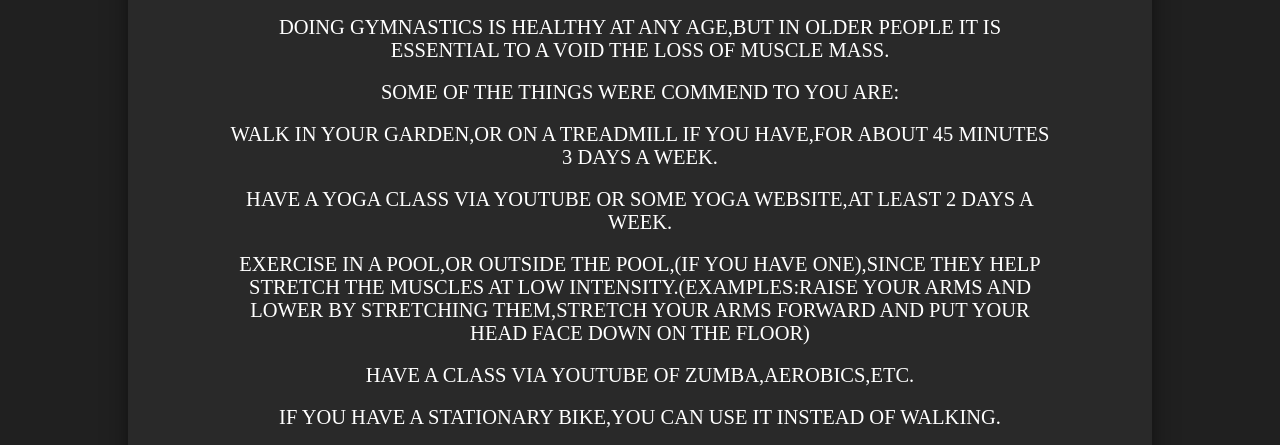
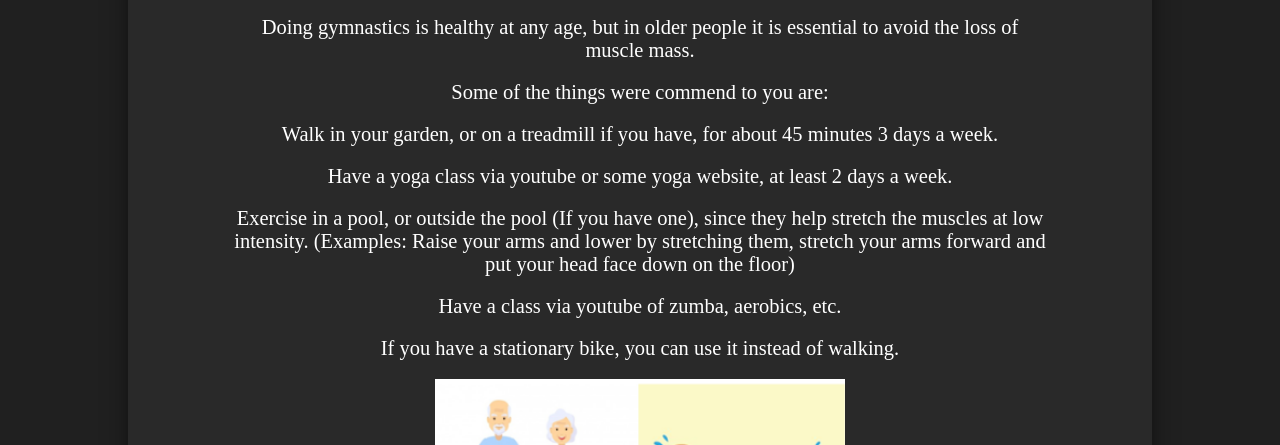
Before and after one commit to SvenQuiring/magazineProj, a plain HTML site: page eldersgym.html in a window 1280 px wide. Shown: the part 335-780 px from the top of the page. Drawn offline with Linux system fonts and the light colour scheme.

Commit message:
arreglando lo del tomy

```diff
--- a/eldersgym.html
+++ b/eldersgym.html
@@ -30,13 +30,13 @@
                             <hr>
                             <h1 id="Titulo">GRANDPARENTS GYM:</h1>
                             <br>
-                            <p id="Parrafo2">DOING GYMNASTICS IS HEALTHY AT ANY AGE,BUT IN OLDER PEOPLE IT IS ESSENTIAL TO A VOID THE LOSS OF MUSCLE MASS.</p><br>
-                            <p id="Parrafo2">SOME OF THE THINGS WERE COMMEND TO YOU ARE:</p><br>
-                            <p id="Parrafo2">WALK IN YOUR GARDEN,OR ON A TREADMILL IF YOU HAVE,FOR ABOUT 45 MINUTES 3 DAYS A WEEK.</p><br>
-                            <p id="Parrafo2">HAVE A YOGA CLASS VIA YOUTUBE OR SOME YOGA WEBSITE,AT LEAST 2 DAYS A WEEK.</p><br>
-                            <p id="Parrafo2">EXERCISE IN A POOL,OR OUTSIDE THE POOL,(IF YOU HAVE ONE),SINCE THEY HELP STRETCH THE MUSCLES AT LOW INTENSITY.(EXAMPLES:RAISE YOUR ARMS AND LOWER BY STRETCHING THEM,STRETCH YOUR ARMS FORWARD AND PUT YOUR HEAD FACE DOWN ON THE FLOOR)</p><br>
-                            <p id="Parrafo2">HAVE A CLASS VIA YOUTUBE OF ZUMBA,AEROBICS,ETC.</p><br>
-                            <p id="Parrafo2">IF YOU HAVE A STATIONARY BIKE,YOU CAN USE IT INSTEAD OF WALKING.</p><br>
+                            <p id="Parrafo2">Doing gymnastics is healthy at any age, but in older people it is essential to avoid the loss of muscle mass.</p><br>
+                            <p id="Parrafo2">Some of the things were commend to you are:</p><br>
+                            <p id="Parrafo2">Walk in your garden, or on a treadmill if you have, for about 45 minutes 3 days a week.</p><br>
+                            <p id="Parrafo2">Have a yoga class via youtube or some yoga website, at least 2 days a week.</p><br>
+                            <p id="Parrafo2">Exercise in a pool, or outside the pool (If you have one), since they help stretch the muscles at low intensity. (Examples: Raise your arms and lower by stretching them, stretch your arms forward and put your head face down on the floor)</p><br>
+                            <p id="Parrafo2">Have a class via youtube of zumba, aerobics, etc.</p><br>
+                            <p id="Parrafo2">If you have a stationary bike, you can use it instead of walking.</p><br>
                             <center>
                                 <img id="Foto2" src="img/gym.png">
                             </center>
```
